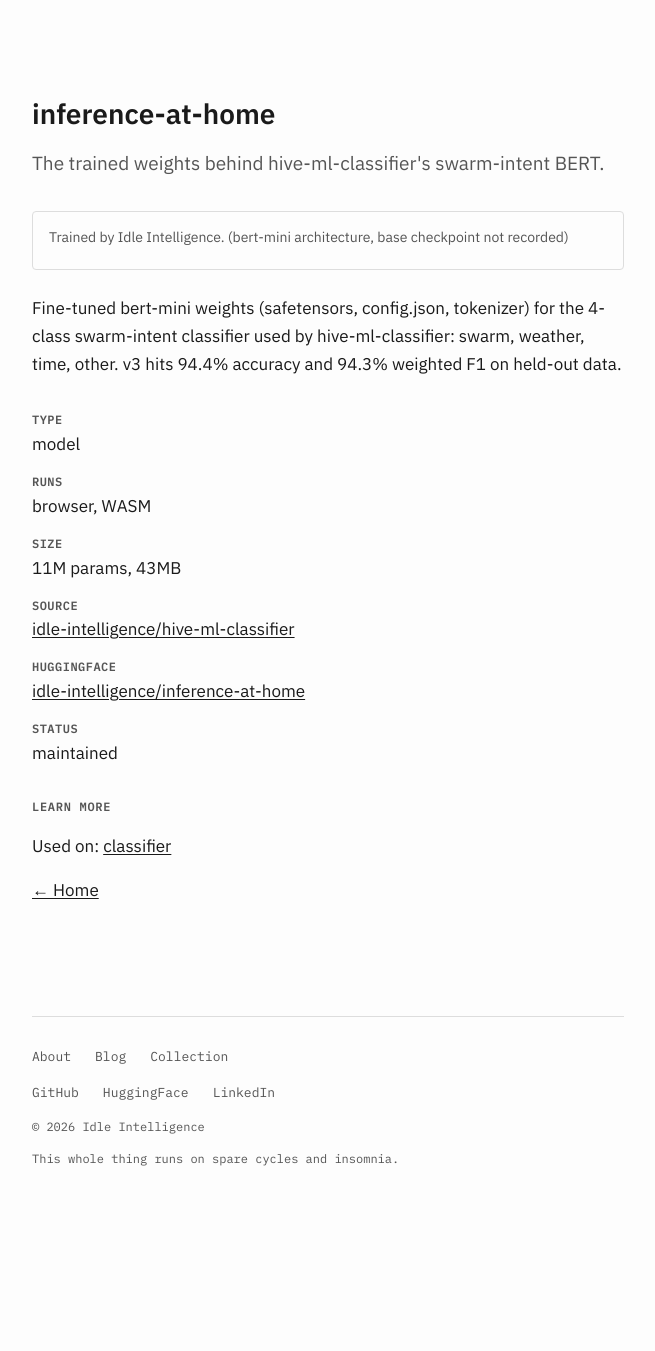
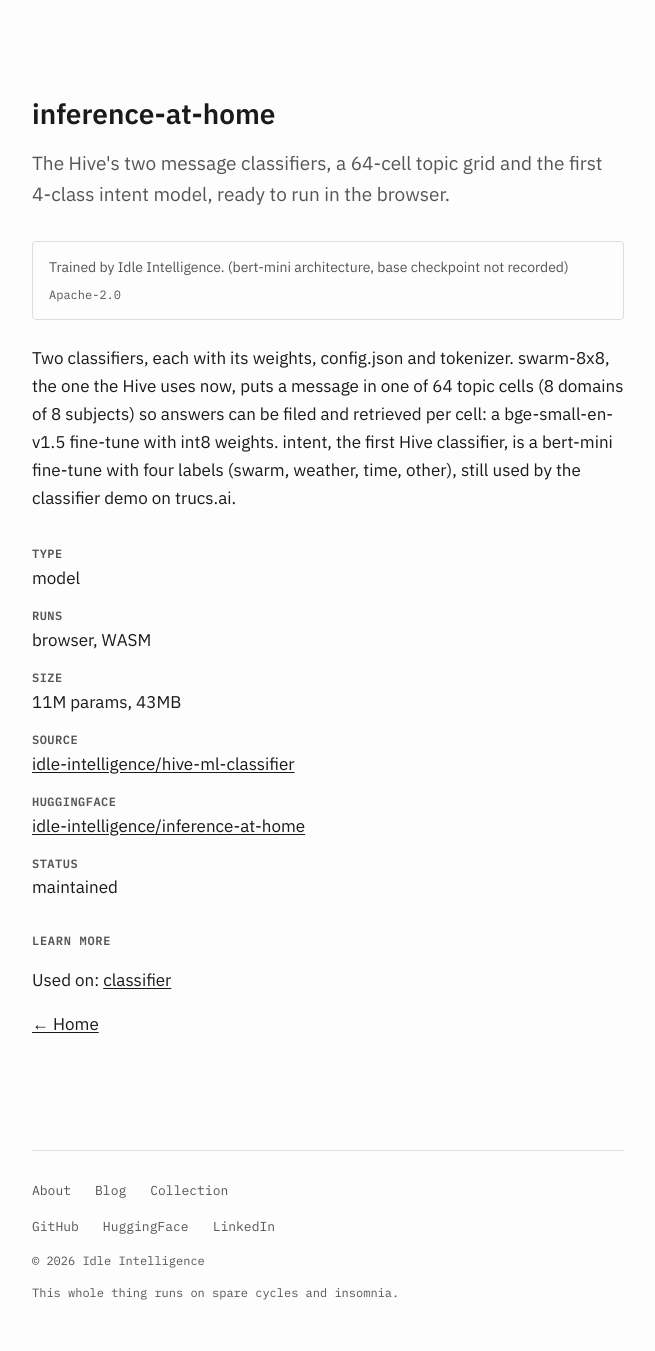
Before and after one commit to idle-intelligence/site, a Jekyll site: the page built from _collection/inference-at-home.md, in a window 1280 px wide. Shown: the whole page, without its empty margins (312-967 px from the left). Built offline with Jekyll 4.4.1, drawn with Linux system fonts in a browser that asks for light colours; before the commit the page ends 1217 px from its top, so only the background shows below that.

Commit message:
Cards: inference-at-home holds the 64-cell classifier too; Apache-2.0 for both Hive classifier cards

```diff
--- a/_collection/inference-at-home.md
+++ b/_collection/inference-at-home.md
@@ -16,15 +16,18 @@ contribution: Trained by Idle Intelligence.
 base_note: bert-mini architecture, base checkpoint not recorded
 dataset: ""
 perf_highlight: ""
-what_is: The trained weights behind hive-ml-classifier's swarm-intent BERT.
+what_is: The Hive's two message classifiers, a 64-cell topic grid and the first 4-class intent model, ready to run in the browser.
 runs: browser, WASM
 model_size: 11M params, 43MB
-license: ""
+license: Apache-2.0
 status: maintained
 blurb: >-
-  Fine-tuned bert-mini weights (safetensors, config.json, tokenizer) for the
-  4-class swarm-intent classifier used by hive-ml-classifier: swarm, weather,
-  time, other. v3 hits 94.4% accuracy and 94.3% weighted F1 on held-out data.
+  Two classifiers, each with its weights, config.json and tokenizer.
+  swarm-8x8, the one the Hive uses now, puts a message in one of 64 topic cells
+  (8 domains of 8 subjects) so answers can be filed and retrieved per cell: a
+  bge-small-en-v1.5 fine-tune with int8 weights. intent, the first Hive
+  classifier, is a bert-mini fine-tune with four labels (swarm, weather, time,
+  other), still used by the classifier demo on trucs.ai.
 ---
 
 {{ page.blurb }}
```
Also changed, not shown: _collection/hive-ml-classifier.md (+1 -1 lines).
